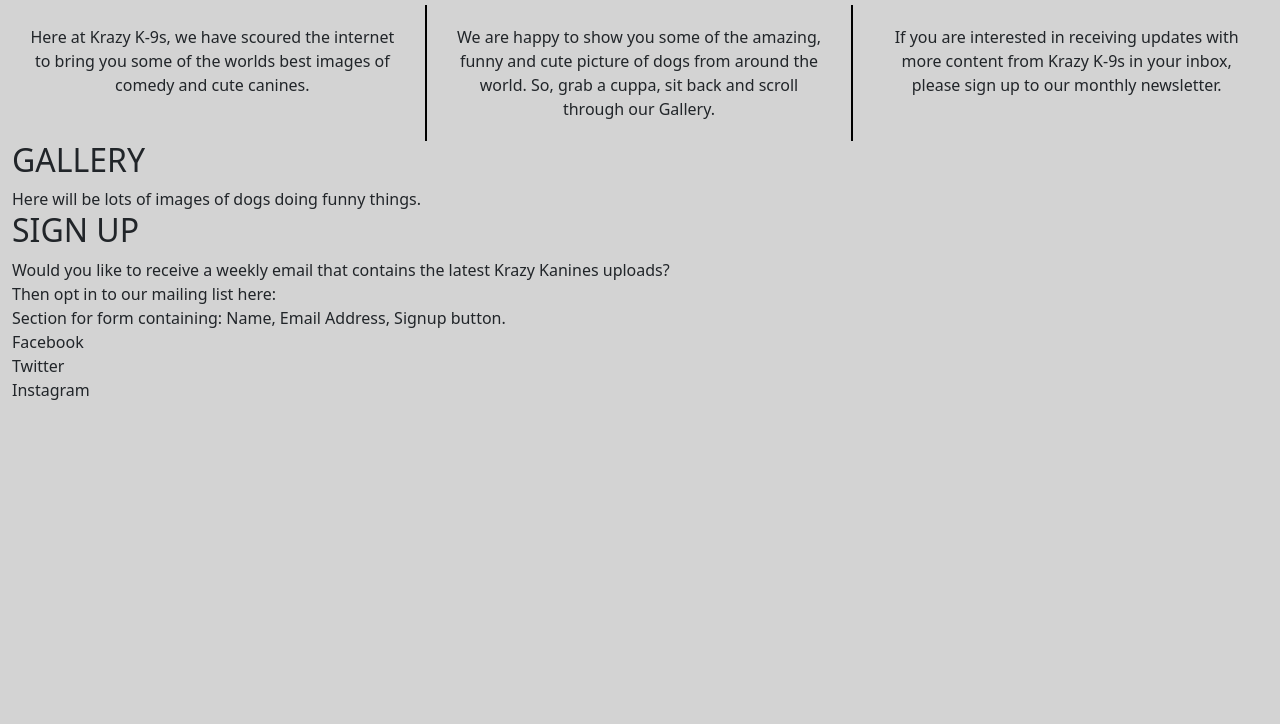
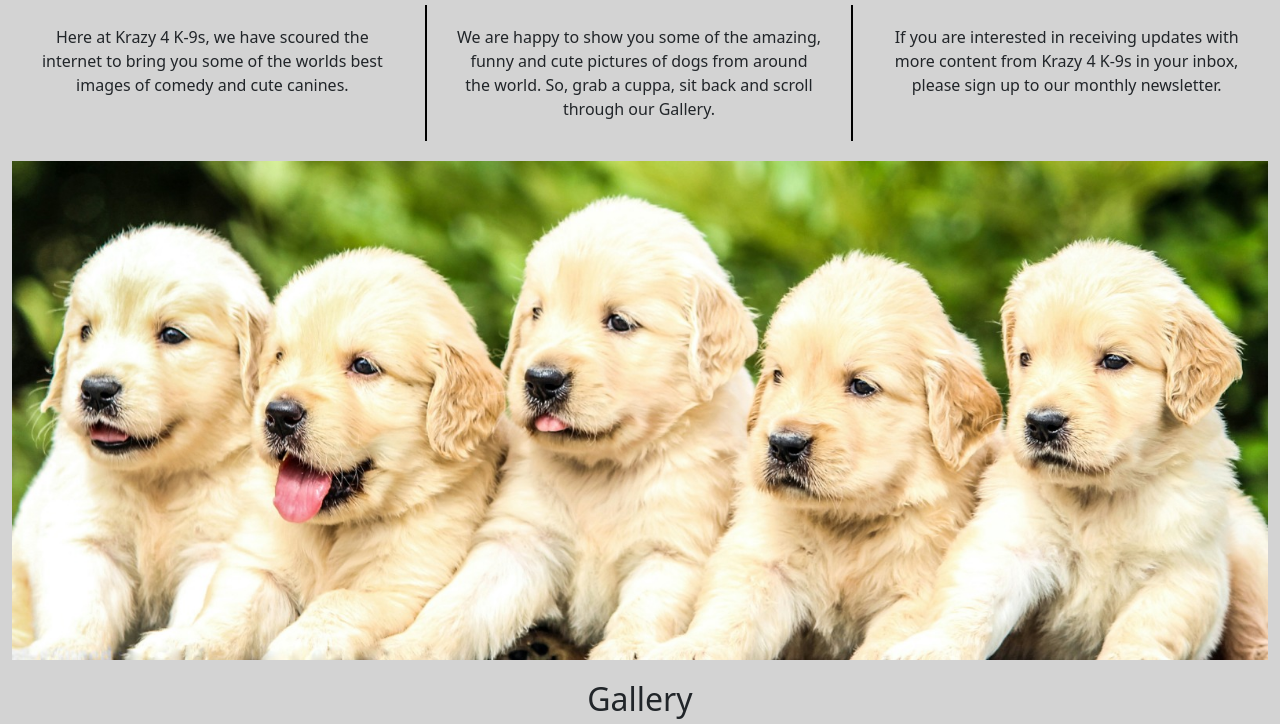
Before and after one commit to KimB81/CI-MS1-Project, a plain HTML site: page index.html in a window 1280 px wide. Shown: the part 570-1294 px from the top of the page. Before the commit the page ends 988 px from the top, so only its background shows below. Drawn offline with nearby package versions, Linux system fonts and the light colour scheme.

Commit message:
Added splitter image and styled Gallery heading

```diff
--- a/assets/css/style.css
+++ b/assets/css/style.css
@@ -6,7 +6,7 @@ body {
     padding: 0px;
 }
 
-/* ---------------------------------------- NAVBAR */
+/* ------------------------------------------------------ NAVBAR */
 
 .navbar-brand {
     font-size: 34px;
@@ -14,10 +14,14 @@ body {
 }
 
 .navbar-toggler {
-    margin: 0px 20px;
+    margin: 0px 20px
 }
 
-/* ---------------------------------------- INTRODUCTION HEADER */
+.nav-item {
+    text-align: center;
+}
+
+/* ----------------------------------------- INTRODUCTION HEADER */
 
 #heading {
     padding: 20px 30px 0px;
@@ -33,11 +37,25 @@ p {
     margin: 0px;
 }
 
-/* ------------------------------ RESPONSIVE DIVISION LINE */
+/* ------------------------------------ RESPONSIVE DIVISION LINE */
 
 .h-div {
     border-bottom: 1px solid black;
 }
+
+/* ---------------------------------------------- SPLITTER IMAGE */
+
+#splitter {
+    padding-top: 10px;
+}
+
+/* ----------------------------------------------------- GALLERY */
+
+#gallery {
+    padding: 20px 30px 0px;
+}
+
+/* ---------------------------------- RESPONSIVE DESIGN ELEMENTS */
 
 @media (min-width: 768px) {
     .navbar {
@@ -61,4 +79,8 @@ p {
     #heading {
         padding: 20px 30px;
     }
+
+    #splitter {
+        padding-top: 20px;
+    }
 }
--- a/index.html
+++ b/index.html
@@ -14,7 +14,7 @@
 
     <link rel="stylesheet" href="assets/css/style.css" type="text/css"/>
 
-    <title>Krazy Kanines</title>
+    <title>Krazy 4 Kanines</title>
 </head>
 
 <body>
@@ -23,7 +23,7 @@
         <!-- Navbar -->
         <nav class="navbar navbar-expand-md navbar-dark bg-dark">
             <div class="container-fluid">
-                <a class="navbar-brand" href="index.html">Krazy K-9s</a>
+                <a class="navbar-brand" href="index.html">Krazy 4 K-9s</a>
                 <button class="navbar-toggler" type="button" data-bs-toggle="collapse" data-bs-target="#navbarNav" aria-controls="navbarNav" aria-expanded="false" aria-label="Toggle navigation">
                     <span class="navbar-toggler-icon"></span>
                 </button>
@@ -55,33 +55,41 @@
 
         <!-- Introduction -->
         <div class="row">
-            <h1 id="heading" class="text-center">Welcome to Krazy K-9s!</h1>
+            <h1 id="heading" class="text-center">Welcome to Krazy 4 K-9s!</h1>
         </div>
 
         <div class="row">
             <div class="col-12 col-md-4 h-div">
-                <p class="text-center">Here at Krazy K-9s, we have scoured the internet to bring you some of the worlds best images of comedy and cute canines.</p>
+                <p class="text-center">Here at Krazy 4 K-9s, we have scoured the internet to bring you some of the worlds best images of comedy and cute canines.</p>
             </div>
             <div class="col-12 col-md-4 h-div">
-                <p class="text-center">We are happy to show you some of the amazing, funny and cute picture of dogs from around the world. So, grab a cuppa, sit back and scroll through our Gallery.</p>
+                <p class="text-center">We are happy to show you some of the amazing, funny and cute pictures of dogs from around the world. So, grab a cuppa, sit back and scroll through our Gallery.</p>
             </div>
             <div class="col-12 col-md-4">
-                <p class="text-center">If you are interested in receiving updates with more content from Krazy K-9s in your inbox, please sign up to our monthly newsletter.</p>
+                <p class="text-center">If you are interested in receiving updates with more content from Krazy 4 K-9s in your inbox, please sign up to our monthly newsletter.</p>
             </div>
         </div>
         <!-- End of Introduction -->
 
+        <!-- Splitter Image: Credit goes to Bharathi Kannan: https://unsplash.com/photos/rfL-thiRzDs -->
+
+        <div id="splitter" class="row">
+            <img src="assets/img/splitterimage.jpeg" alt="5 yellow labrador puppies" class="img-fluid"></a>
+        </div>
+
+        <!-- End of Splitter Image -->
+
         <!-- Gallery -->
         <div class="row">
-            <h2>GALLERY</h2>
+            <h2 id="gallery" class="text-center">Gallery</h2>
             <p>Here will be lots of images of dogs doing funny things.</p>
         </div>
         <!-- End of Gallery -->
 
         <!-- Sign Up -->
         <div class="row">
-            <h2>SIGN UP</h2>
-            <p>Would you like to receive a weekly email that contains the latest Krazy Kanines uploads?</p>
+            <h2>Sign Up</h2>
+            <p>Would you like to receive a weekly email that contains the latest Krazy 4 K-9s uploads?</p>
             <p>Then opt in to our mailing list here:</p>
             <p>Section for form containing: Name, Email Address, Signup button.</p>
         </div>
```
Also changed, not shown: assets/img/splitterimage.jpeg (added).
